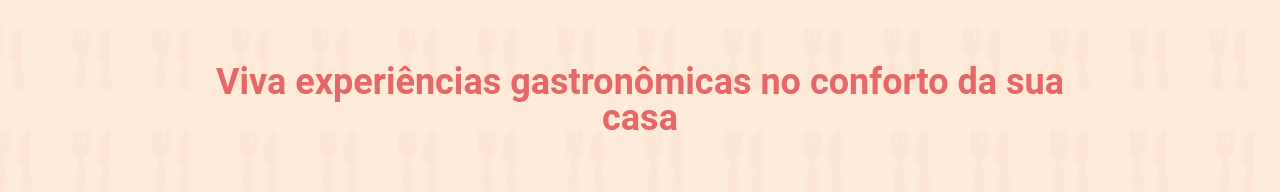
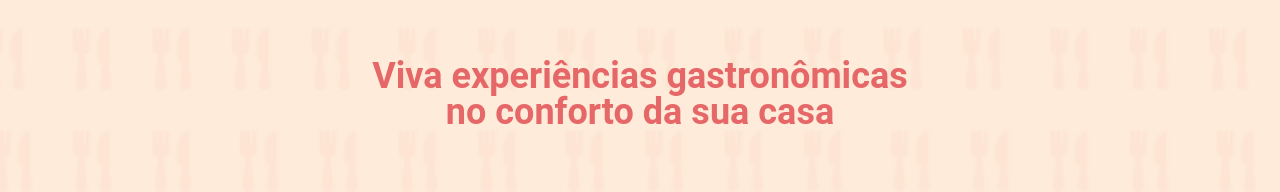
Before and after one commit to wiliamDesigner/efood_part_3, a React (Create React App) app: page / in a window 1280 px wide. Shown: the part 142-334 px from the top of the page. Built offline with nearby package versions, Linux system fonts and the light colour scheme; no server answers.

Commit message:
feat: ajustando layout

```diff
--- a/src/Pages/Perfil/styles.ts
+++ b/src/Pages/Perfil/styles.ts
@@ -22,8 +22,8 @@ export const Headerbar = styled.header`
 `;
 
 export const Menu = styled.div`
-   width: 100%;
-  max-width: 1024px;
+   width: 110%;
+
 
   display: flex;
   align-items: center;
--- a/src/components/Header/styles.ts
+++ b/src/components/Header/styles.ts
@@ -60,7 +60,8 @@ export const Logo = styled.img`
 `;
 
 export const Paragrafo = styled.p`
-  max-width: 900px;
+  width: 539px;
+  height: 84px;
   color: ${cores.vermelha};
   text-align: center;
   font-size: 36px;
```
